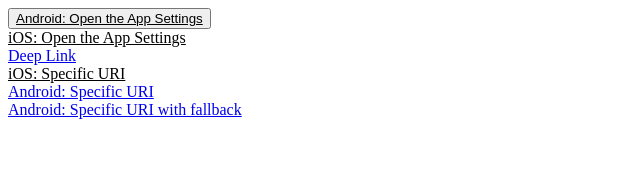
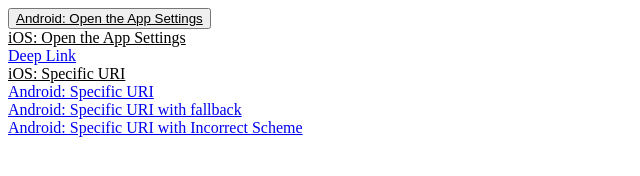
Before and after one commit to MichaelFrenkel/dynamic-link-test, a plain HTML site: page index.html in a window 1280 px wide. Shown: the whole page, without its empty margins (0-640 px from the left). Drawn offline with Linux system fonts and the light colour scheme.

Commit message:
Update index.html

```diff
--- a/index.html
+++ b/index.html
@@ -9,6 +9,14 @@
 <a href="intent://d1cln7tv4xartk.cloudfront.net/menu?menu=3#Intent;scheme=https;package=com.coherent.reactor;end">Android: Specific URI</a>
 <br />
 <a href="intent://d1cln7tv4xartk.cloudfront.net/menu?menu=3#Intent;scheme=https;package=com.coherent.reactor;S.browser_fallback_url=https://play.google.com/store/apps/details?id=com.graco.reactor;end">Android: Specific URI with fallback</a>
+<br />
+<a href="intent://d1cln7tv4xartk.cloudfront.net/menu?menu=3#Intent;scheme=https:;package=com.coherent.reactor;S.browser_fallback_url=https://play.google.com/store/apps/details?id=com.graco.reactor;end
+
+
+
+
+
+">Android: Specific URI with Incorrect Scheme</a>
 
 
 <script>
```
